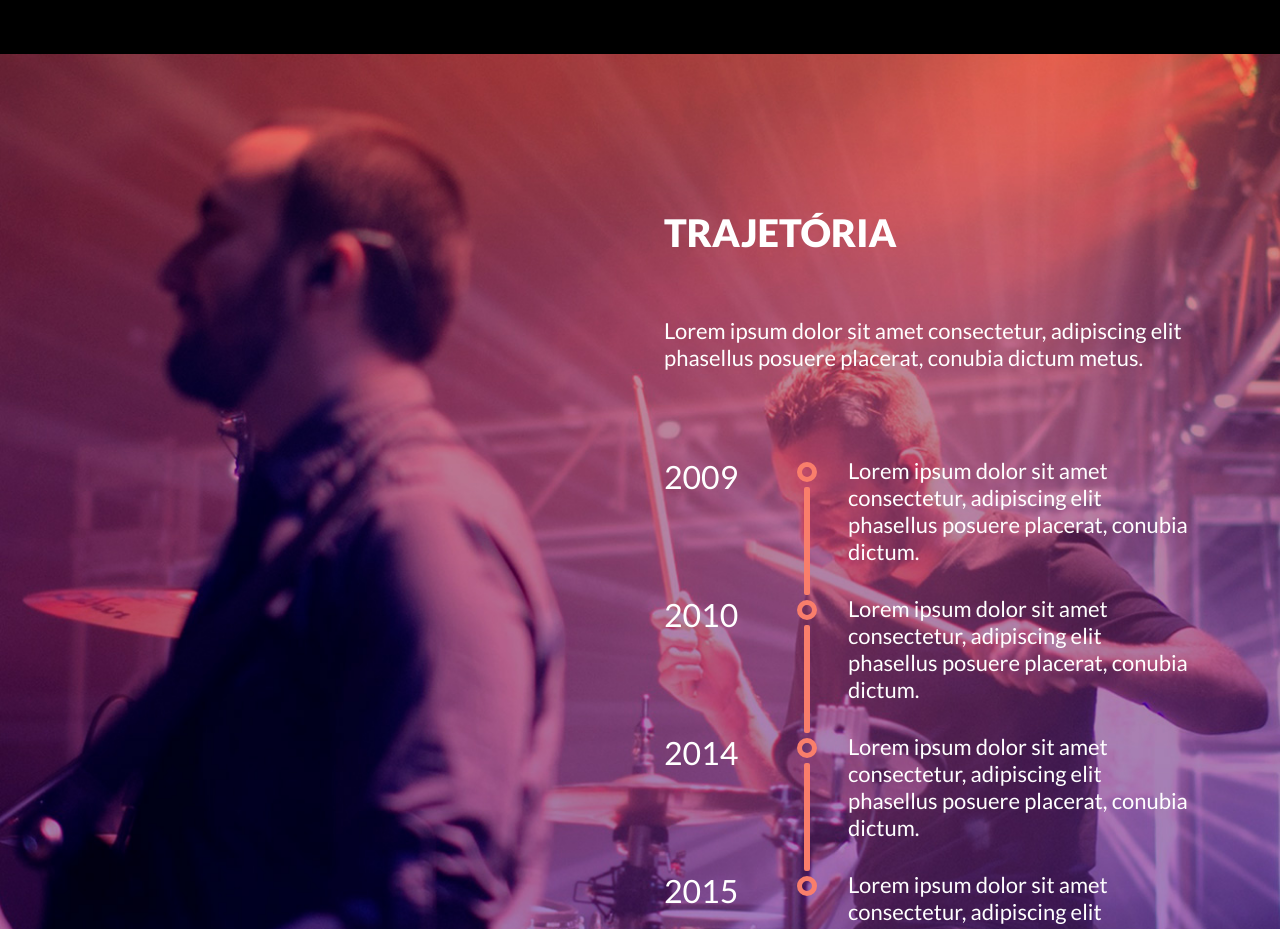
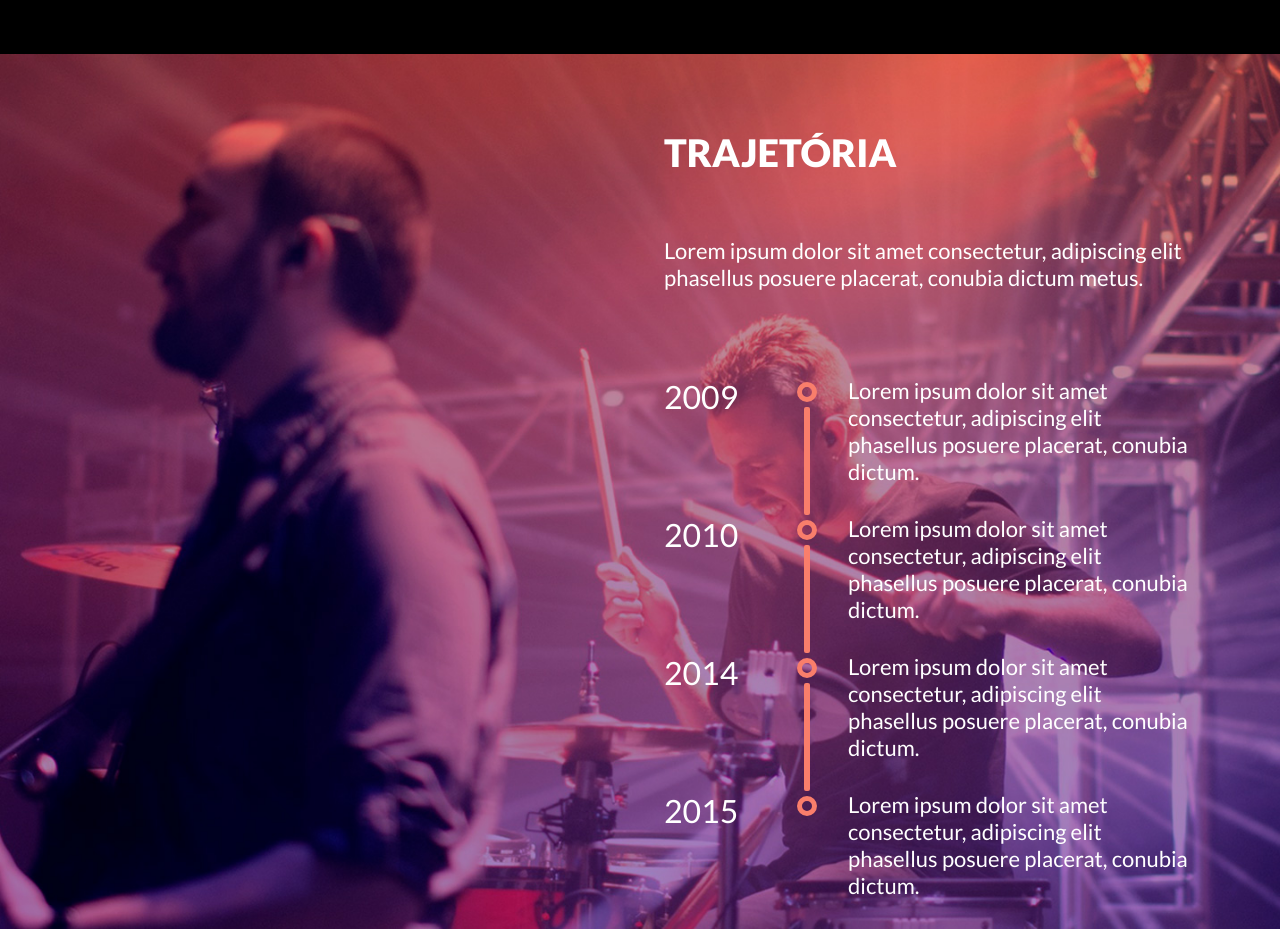
Before and after one commit to Romkandeveloper/Musical-Festival, a plain HTML site: page index.html in a window 1280 px wide. Shown: the part 1660-2589 px from the top of the page. Drawn offline with Linux system fonts and the light colour scheme.

Commit message:
fixed margins (tour section)

```diff
--- a/#source/scss/style.scss
+++ b/#source/scss/style.scss
@@ -258,7 +258,7 @@ body{
         padding-left: 184px;
     }
     &__title{
-        margin-top: 155px;
+        margin-top: 75px;
         text-transform: uppercase;
         font-size: 38px;
         font-weight: bold;
```
Also changed, not shown: css/style.css.
